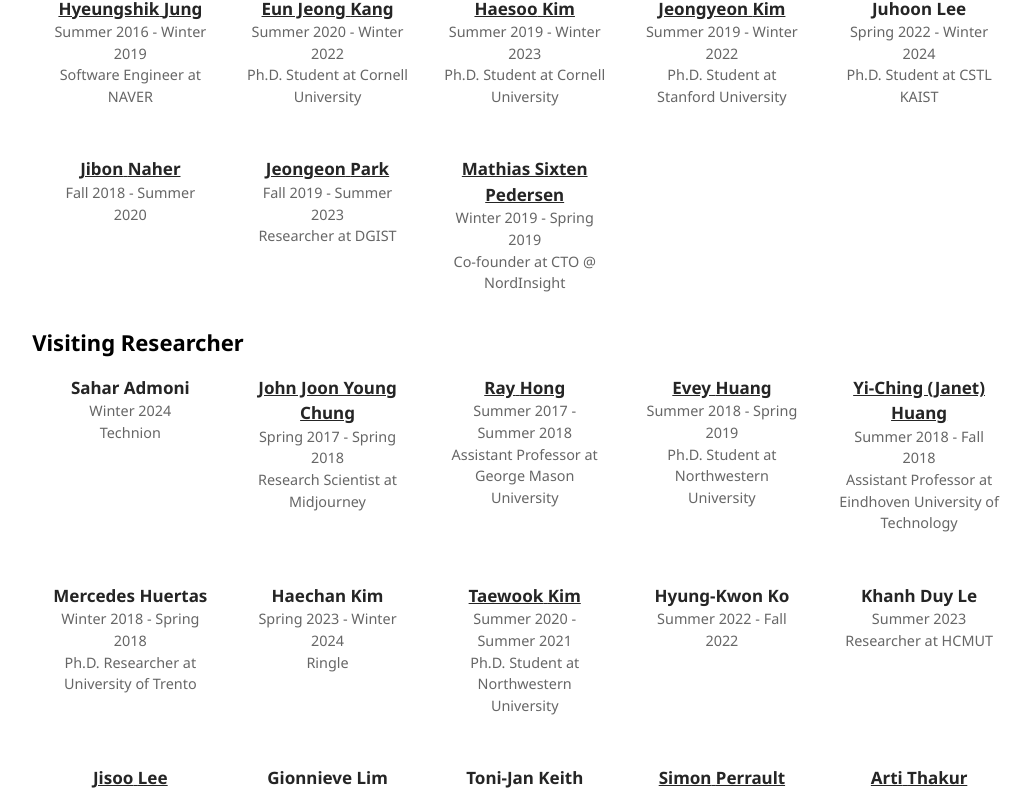
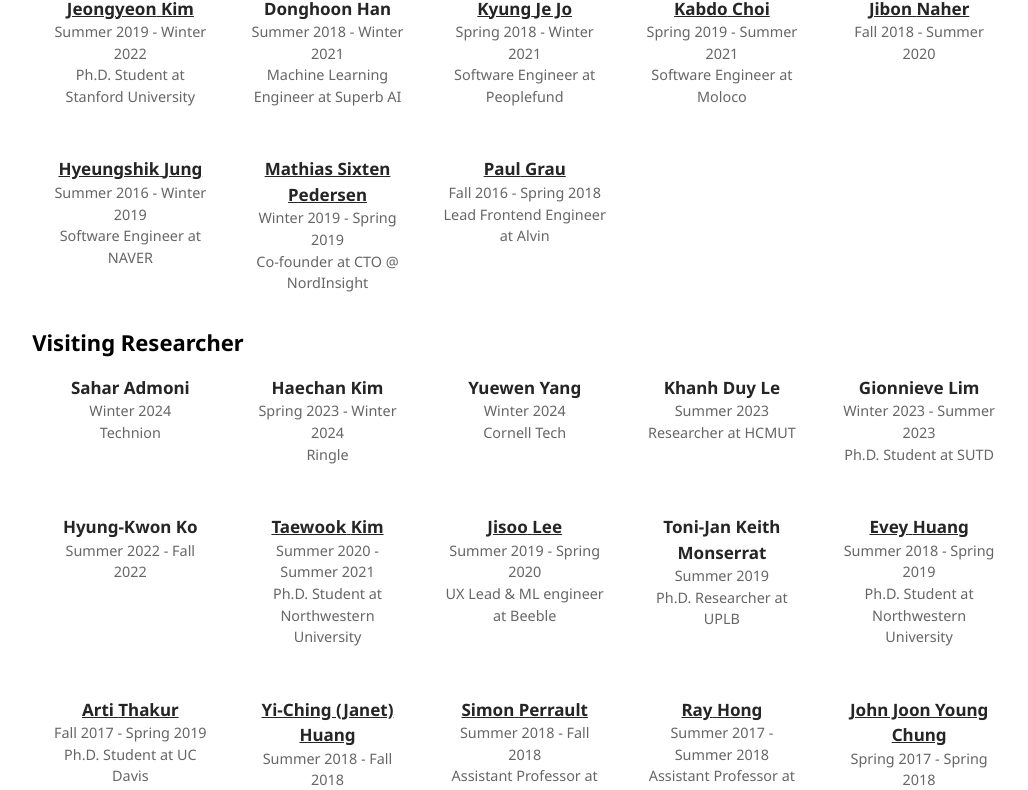
Before and after one commit to uhcsed/uhcsed.github.io, a Next.js app: page /people in a window 1280 px wide. Shown: the part 5638-6428 px from the top of the page, without its empty margins (49-1077 px from the left). Built offline with nearby package versions, Linux system fonts and the light colour scheme.

Commit message:
alumni in descending order of date

```diff
--- a/src/data/members.ts
+++ b/src/data/members.ts
@@ -1833,15 +1833,41 @@ const categorizeByPosition = (members: Record<string, Member>): Record<KixlabPos
     },
     {} as Record<KixlabPositionTypes, Member[]>
   )
-  // Sort each group by lastName and firstName
+
+  const seasonOrder = ['Winter', 'Fall', 'Summer', 'Spring']
+
   for (const position in groupedMembers) {
     groupedMembers[position as KixlabPositionTypes].sort((a, b) => {
+      // Determine effective endYear and endSeason for sorting
+      const aIsAlumni = a.isAlumni ?? false
+      const bIsAlumni = b.isAlumni ?? false
+
+      // Set endYear and endSeason with default values to ensure they are not undefined
+      const aEndYear = aIsAlumni ? (a.endYear ?? a.startYear ?? 3000) : 3000
+      const bEndYear = bIsAlumni ? (b.endYear ?? b.startYear ?? 3000) : 3000
+      const aEndSeason = aIsAlumni ? (a.endSeason ?? a.startSeason ?? 'Winter') : 'Winter'
+      const bEndSeason = bIsAlumni ? (b.endSeason ?? b.startSeason ?? 'Winter') : 'Winter'
+
+      // Rule 1: Sort by effective endYear in descending order
+      if (aEndYear !== bEndYear) {
+        return bEndYear - aEndYear // Descending order for endYear
+      }
+
+      // Rule 2: If endYear is the same, sort by endSeason
+      const seasonA = seasonOrder.indexOf(aEndSeason)
+      const seasonB = seasonOrder.indexOf(bEndSeason)
+      if (seasonA !== seasonB) {
+        return seasonA - seasonB // Winter first, then Fall, Summer, Spring
+      }
+
+      // Rule 3: If endYear and endSeason are the same, sort by name
       if (a.lastName === b.lastName) {
         return a.firstName.localeCompare(b.firstName)
       }
       return a.lastName.localeCompare(b.lastName)
     })
   }
+
   return groupedMembers
 }
 export const CURRENT_MEMBERS_BY_POSITION: Record<KixlabPositionTypes, Member[]> = categorizeByPosition(CURRENT_MEMBERS)
```
